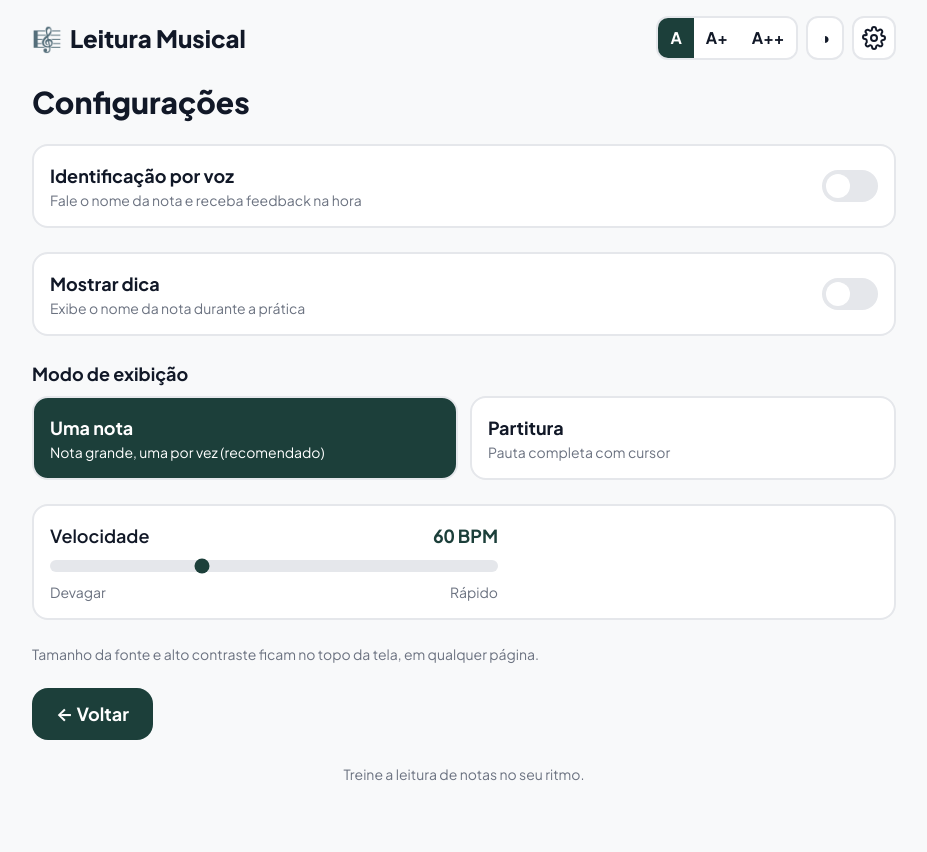
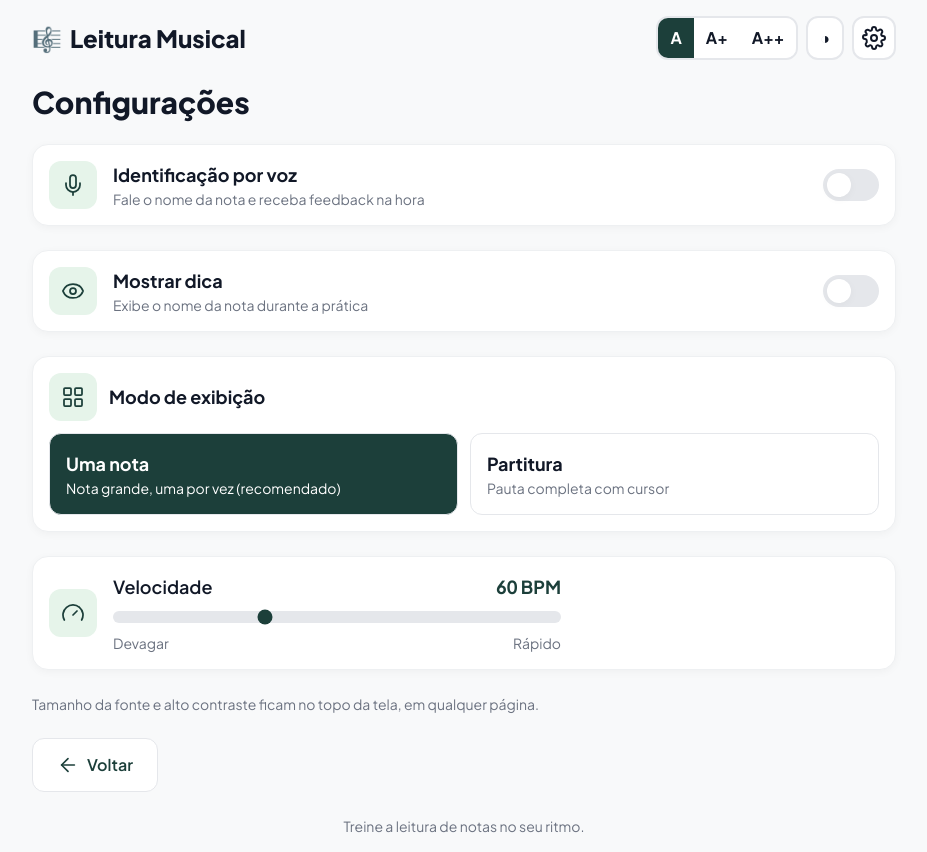
Before and after one commit to Victor-Matheus/leitura-musical, a React (Vite) app: page /configuracoes in a window 1280 px wide. Shown: the whole page, without its empty margins (176-1103 px from the left). Before the commit the page ends 800 px from the top, so only its background shows below. Built offline with nearby package versions, Linux system fonts and the light colour scheme.

Commit message:
style: nova identidade em Resultado, Configurações e Diagnóstico

```diff
--- a/src/components/ModelDownload.tsx
+++ b/src/components/ModelDownload.tsx
@@ -1,4 +1,6 @@
 import { useEffect, useState } from 'react'
+import { CheckCircle2, Download } from 'lucide-react'
+import { Button, Card, IconBox } from './ui'
 import { downloadModel, isModelCached } from '../recognition/modelStore'
 
 type Status = 'checking' | 'idle' | 'downloading' | 'done' | 'error' | 'cached'
@@ -32,14 +34,14 @@ export function ModelDownload() {
   if (status === 'checking' || status === 'cached') return null
 
   return (
-    <div
-      className="flex flex-col gap-2 rounded-2xl p-4"
-      style={{ background: 'var(--surface)', border: '2px solid var(--border)' }}
-    >
+    <Card className="flex flex-col gap-2 !p-4">
       {status === 'done' ? (
-        <p className="text-lg font-bold" style={{ color: 'var(--success)' }}>
-          Motor de voz pronto para uso offline
-        </p>
+        <div className="flex items-center gap-3">
+          <IconBox icon={CheckCircle2} />
+          <p className="text-lg font-bold" style={{ color: 'var(--success)' }}>
+            Motor de voz pronto para uso offline
+          </p>
+        </div>
       ) : (
         <>
           {status === 'downloading' ? (
@@ -51,13 +53,9 @@ export function ModelDownload() {
               style={{ accentColor: 'var(--primary)' }}
             />
           ) : (
-            <button
-              onClick={onDownload}
-              className="self-start rounded-2xl px-5 py-3 text-lg font-bold"
-              style={{ background: 'var(--primary)', color: '#fff' }}
-            >
+            <Button icon={Download} className="self-start" onClick={onDownload}>
               Baixar motor de voz (≈ 30 MB)
-            </button>
+            </Button>
           )}
           {status === 'error' && (
             <p className="text-base" style={{ color: 'var(--error)' }}>
@@ -66,6 +64,6 @@ export function ModelDownload() {
           )}
         </>
       )}
-    </div>
+    </Card>
   )
 }
--- a/src/routes/Results.tsx
+++ b/src/routes/Results.tsx
@@ -1,5 +1,7 @@
 import { useNavigate } from 'react-router-dom'
+import { Trophy } from 'lucide-react'
 import { noteName } from '../data/notes'
+import { Button, Card } from '../components/ui'
 import { usePracticeStore } from '../store/usePracticeStore'
 
 export function Results() {
@@ -12,13 +14,9 @@ export function Results() {
         <p className="text-xl" style={{ color: 'var(--muted)' }}>
           Nenhum resultado ainda.
         </p>
-        <button
-          onClick={() => navigate('/')}
-          className="rounded-2xl px-6 py-3 text-lg font-bold"
-          style={{ background: 'var(--primary)', color: '#fff' }}
-        >
+        <Button variant="cta" size="lg" onClick={() => navigate('/')}>
           Começar uma lição
-        </button>
+        </Button>
       </div>
     )
   }
@@ -29,29 +27,29 @@ export function Results() {
   const seconds = Math.round(session.durationMs / 1000)
 
   return (
-    <div className="flex flex-1 flex-col items-center gap-6 py-4">
+    <div className="flex flex-1 flex-col gap-6 py-2">
+      <div className="flex flex-col gap-1">
         <h1 className="text-3xl font-extrabold" style={{ color: 'var(--text)' }}>
           Fim da lição! 🎉
         </h1>
         <p className="text-lg" style={{ color: 'var(--muted)' }}>
           {session.pieceTitle} · {seconds}s
         </p>
+      </div>
 
       {session.voiceEnabled && (
-        <div
-          className="flex flex-col items-center rounded-3xl px-10 py-6"
-          style={{ background: 'var(--surface)', border: '2px solid var(--border)' }}
-        >
-          <span className="text-6xl font-extrabold" style={{ color: 'var(--primary)' }}>
+        <Card variant="dark" className="flex flex-col items-center gap-2 text-center">
+          <Trophy size={24} strokeWidth={1.75} aria-hidden="true" style={{ color: 'var(--accent)' }} />
+          <span className="text-6xl font-extrabold" style={{ color: 'var(--on-dark)' }}>
             {pct}%
           </span>
-          <span className="text-lg" style={{ color: 'var(--muted)' }}>
+          <span className="text-lg" style={{ color: 'var(--on-dark)' }}>
             {correct} de {total} notas certas
           </span>
-        </div>
+        </Card>
       )}
 
-      <div className="w-full">
+      <Card>
         <h2 className="mb-3 text-xl font-bold" style={{ color: 'var(--text)' }}>
           As notas da lição
         </h2>
@@ -59,16 +57,12 @@ export function Results() {
           {session.results.map((r, i) => {
             const style =
               r.outcome === 'correct'
-                ? { background: 'var(--success)', color: '#fff' }
+                ? { background: 'var(--success)', color: 'var(--on-primary)' }
                 : r.outcome === 'wrong'
-                  ? { background: 'var(--error)', color: '#fff' }
-                  : { background: 'var(--surface)', color: 'var(--text)' }
+                  ? { background: 'var(--error)', color: 'var(--on-primary)' }
+                  : { background: 'var(--border-subtle)', color: 'var(--text)' }
             return (
-              <span
-                key={i}
-                className="rounded-xl px-4 py-2 text-xl font-bold"
-                style={{ ...style, border: '2px solid var(--border)' }}
-              >
+              <span key={i} className="rounded-full px-4 py-2 text-xl font-bold" style={style}>
                 {noteName(r.note)}
               </span>
             )
@@ -79,16 +73,12 @@ export function Results() {
             🟩 acertou · 🟥 errou · ⬜ sem resposta
           </p>
         )}
-      </div>
+      </Card>
 
       <div className="flex flex-wrap justify-center gap-4">
-        <button
-          onClick={() => navigate('/')}
-          className="rounded-2xl px-7 py-4 text-xl font-bold"
-          style={{ background: 'var(--primary)', color: '#fff' }}
-        >
+        <Button variant="cta" size="lg" onClick={() => navigate('/')}>
           Nova lição
-        </button>
+        </Button>
       </div>
     </div>
   )
--- a/src/routes/Settings.tsx
+++ b/src/routes/Settings.tsx
@@ -1,4 +1,7 @@
 import { useNavigate } from 'react-router-dom'
+import { ArrowLeft, Eye, Gauge, LayoutGrid, Mic } from 'lucide-react'
+import type { LucideIcon } from 'lucide-react'
+import { Button, Card, IconBox } from '../components/ui'
 import { SpeedControl } from '../components/SpeedControl'
 import { ModelDownload } from '../components/ModelDownload'
 import { isVoiceSupported } from '../audio/micInput'
@@ -6,25 +9,29 @@ import { usePracticeStore } from '../store/usePracticeStore'
 import type { DisplayMode } from '../store/usePracticeStore'
 
 function Toggle({
+  icon,
   label,
   description,
   checked,
   onChange,
 }: {
+  icon: LucideIcon
   label: string
   description?: string
   checked: boolean
   onChange: (v: boolean) => void
 }) {
   return (
-    <button
+    <Card
+      as="button"
+      interactive
       onClick={() => onChange(!checked)}
       role="switch"
       aria-checked={checked}
-      className="flex w-full items-center justify-between gap-4 rounded-2xl p-4 text-left"
-      style={{ background: 'var(--surface)', border: '2px solid var(--border)' }}
+      className="flex items-center gap-4 !p-4"
     >
-      <span>
+      <IconBox icon={icon} />
+      <span className="min-w-0 flex-1">
         <span className="block text-lg font-bold" style={{ color: 'var(--text)' }}>
           {label}
         </span>
@@ -36,14 +43,18 @@ function Toggle({
       </span>
       <span
         className="relative h-8 w-14 shrink-0 rounded-full transition"
-        style={{ background: checked ? 'var(--success)' : 'var(--border)' }}
+        style={{ background: checked ? 'var(--primary)' : 'var(--border)' }}
       >
         <span
-          className="absolute top-1 h-6 w-6 rounded-full bg-white transition-all"
-          style={{ left: checked ? '1.75rem' : '0.25rem' }}
+          className="absolute top-1 h-6 w-6 rounded-full transition-all"
+          style={{
+            left: checked ? '1.75rem' : '0.25rem',
+            background: checked ? 'var(--on-primary)' : 'var(--surface)',
+            boxShadow: 'var(--shadow-card)',
+          }}
         />
       </span>
-    </button>
+    </Card>
   )
 }
 
@@ -65,6 +76,7 @@ export function Settings() {
       </h1>
 
       <Toggle
+        icon={Mic}
         label="Identificação por voz"
         description={
           voiceSupported
@@ -78,59 +90,62 @@ export function Settings() {
       {settings.voiceEnabled && voiceSupported && <ModelDownload />}
 
       <Toggle
+        icon={Eye}
         label="Mostrar dica"
         description="Exibe o nome da nota durante a prática"
         checked={settings.showHint}
         onChange={(v) => setSettings({ showHint: v })}
       />
 
-      <div>
-        <h2 className="mb-2 text-lg font-bold" style={{ color: 'var(--text)' }}>
+      <Card className="flex flex-col gap-3 !p-4">
+        <div className="flex items-center gap-3">
+          <IconBox icon={LayoutGrid} />
+          <h2 className="text-lg font-bold" style={{ color: 'var(--text)' }}>
             Modo de exibição
           </h2>
-        <div className="grid grid-cols-2 gap-3">
-          {modes.map((m) => (
+        </div>
+        <div className="grid grid-cols-1 gap-3 sm:grid-cols-2">
+          {modes.map((m) => {
+            const active = settings.displayMode === m.value
+            return (
               <button
                 key={m.value}
                 onClick={() => setSettings({ displayMode: m.value })}
-              aria-pressed={settings.displayMode === m.value}
-              className="rounded-2xl p-4 text-left"
+                aria-pressed={active}
+                className="rounded-xl p-4 text-left transition-all"
                 style={{
-                background: settings.displayMode === m.value ? 'var(--primary)' : 'var(--surface)',
-                color: settings.displayMode === m.value ? '#fff' : 'var(--text)',
-                border: '2px solid var(--border)',
+                  background: active ? 'var(--primary)' : 'var(--surface)',
+                  color: active ? 'var(--on-primary)' : 'var(--text)',
+                  border: '1px solid var(--border)',
                 }}
               >
                 <span className="block text-lg font-bold">{m.label}</span>
                 <span
                   className="block text-sm"
-                style={{ color: settings.displayMode === m.value ? '#fff' : 'var(--muted)' }}
+                  style={{ color: active ? 'var(--on-primary)' : 'var(--muted)' }}
                 >
                   {m.desc}
                 </span>
               </button>
-          ))}
+            )
+          })}
         </div>
-      </div>
+      </Card>
 
-      <div
-        className="rounded-2xl p-4"
-        style={{ background: 'var(--surface)', border: '2px solid var(--border)' }}
-      >
+      <Card className="flex items-center gap-4 !p-4">
+        <IconBox icon={Gauge} />
+        <div className="min-w-0 flex-1">
           <SpeedControl bpm={settings.bpm} onChange={(bpm) => setSettings({ bpm })} />
         </div>
+      </Card>
 
       <p className="text-sm" style={{ color: 'var(--muted)' }}>
         Tamanho da fonte e alto contraste ficam no topo da tela, em qualquer página.
       </p>
 
-      <button
-        onClick={() => navigate('/')}
-        className="self-start rounded-2xl px-6 py-3 text-lg font-bold"
-        style={{ background: 'var(--primary)', color: '#fff' }}
-      >
-        ← Voltar
-      </button>
+      <Button variant="secondary" icon={ArrowLeft} className="self-start" onClick={() => navigate('/')}>
+        Voltar
+      </Button>
     </div>
   )
 }
```
Also changed, not shown: src/routes/Diagnostico.tsx (+21 -32 lines). Lines whose indentation alone changed are shown as unchanged.
